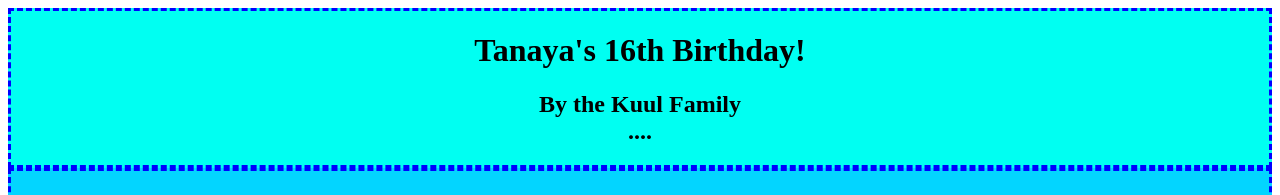
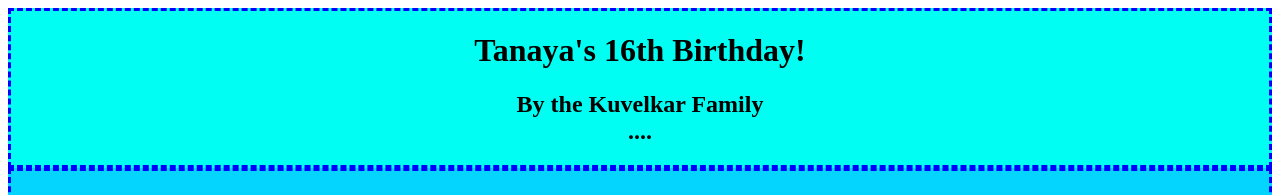
Before and after one commit to itskweb/itskweb.github.io, a plain HTML site: page index.html in a window 1280 px wide. Shown: the top 195 px of the page. Drawn offline with Linux system fonts and the light colour scheme.

Commit message:
Update index.html

```diff
--- a/index.html
+++ b/index.html
@@ -34,7 +34,7 @@
 
         <div id= "title"><h1>Tanaya's 16th Birthday!</h1>
 
-        <h2> By the Kuul Family<br>.... </h2></div>
+        <h2> By the Kuvelkar Family<br>.... </h2></div>
 
         <div id="intro"><h3><br> What is it like?</h3>
         <p class= "paragraphs">16 years ago a beautiful soul came in this world</p></div>
```
